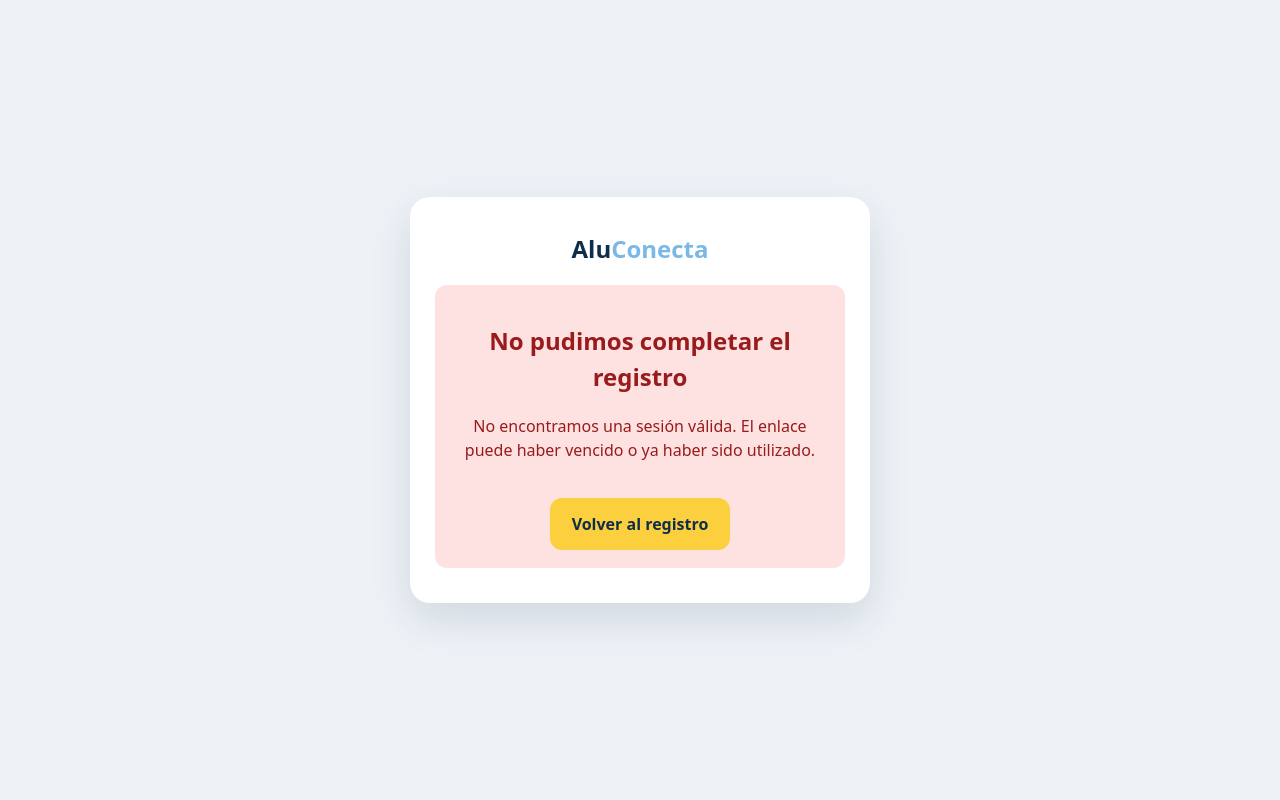
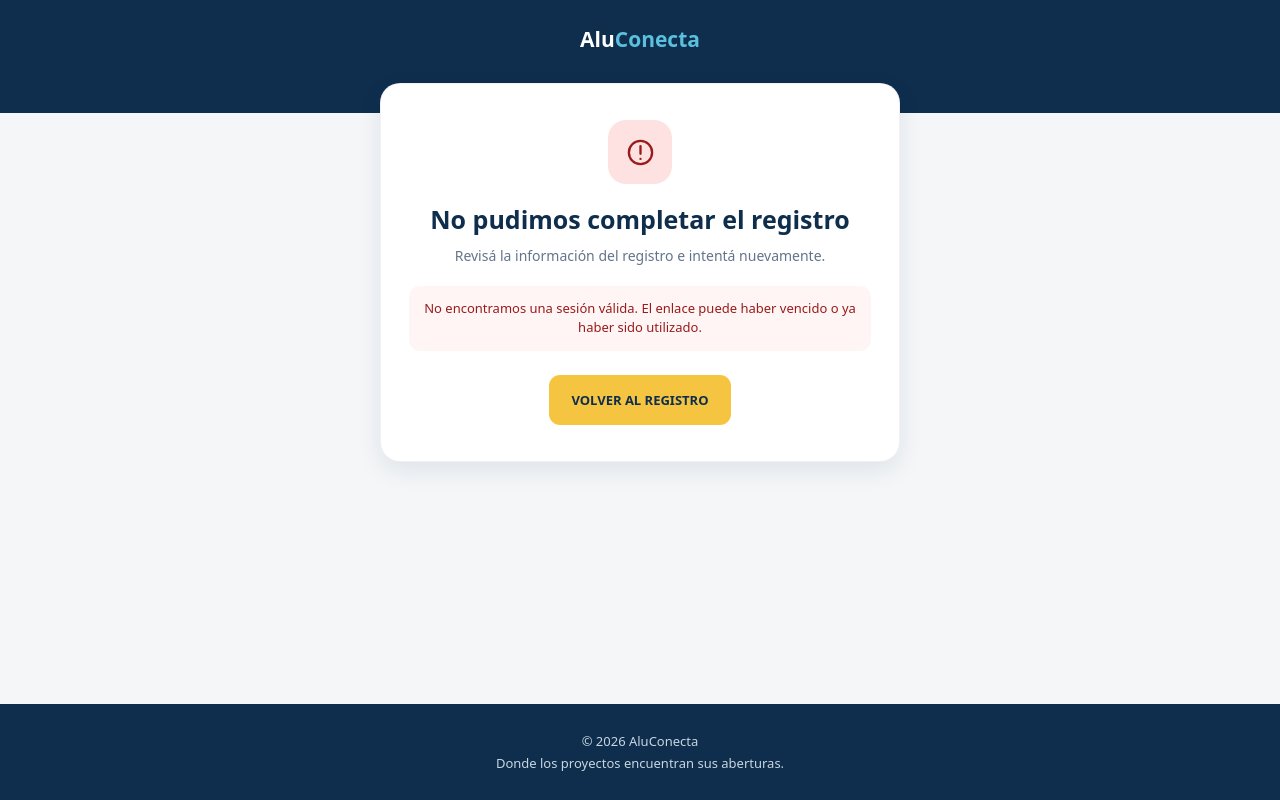
Before and after one commit to lisandsedita-art/aluconecta, a plain HTML site: page confirmacion.html in a window 1280 px wide. Drawn offline with nearby package versions, Linux system fonts and the light colour scheme.

Commit message:
Enhance styles and layout in confirmacion.html
Refactor styles and HTML structure for confirmation page.

```diff
--- a/confirmacion.html
+++ b/confirmacion.html
@@ -16,91 +16,222 @@
       box-sizing: border-box;
     }
 
+    :root {
+      --azul: #0f2e4d;
+      --celeste: #5bc0de;
+      --amarillo: #f5c542;
+      --amarillo-hover: #e5b632;
+      --fondo: #f4f6f8;
+      --texto: #24313d;
+      --suave: #64748b;
+    }
+
     body {
       margin: 0;
+      min-height: 100vh;
+      display: flex;
+      flex-direction: column;
       font-family:
         system-ui,
         -apple-system,
         Segoe UI,
         Roboto,
-        Arial;
-      background: #eef2f7;
-      color: #0f2e4a;
-      min-height: 100vh;
+        Arial,
+        sans-serif;
+      background: var(--fondo);
+      color: var(--texto);
+    }
+
+    header {
+      background: var(--azul);
+      padding: 25px 20px 60px;
+      text-align: center;
+    }
+
+    .marca {
+      color: white;
+      font-size: 21px;
+      font-weight: 800;
+    }
+
+    .marca span {
+      color: var(--celeste);
+    }
+
+    main {
+      width: calc(100% - 32px);
+      max-width: 520px;
+      flex: 1;
+      margin: -30px auto 40px;
+      position: relative;
+    }
+
+    .tarjeta {
+      min-height: 300px;
+      padding: 36px 28px;
+      display: flex;
+      flex-direction: column;
+      justify-content: center;
+      background: white;
+      border: 1px solid rgba(15,46,77,.07);
+      border-radius: 20px;
+      box-shadow: 0 8px 25px rgba(15,46,77,.09);
+      text-align: center;
+    }
+
+    .estado-icono {
+      width: 64px;
+      height: 64px;
+      margin: 0 auto 20px;
       display: flex;
       align-items: center;
       justify-content: center;
+      border-radius: 18px;
     }
 
-    .contenedor {
-      width: 100%;
-      max-width: 500px;
-      padding: 20px;
+    .estado-icono svg {
+      width: 31px;
+      height: 31px;
     }
 
-    .tarjeta {
-      background: white;
-      padding: 35px 25px;
-      border-radius: 20px;
-      box-shadow: 0 16px 40px #0f2e4a22;
-      text-align: center;
+    .estado-icono.cargando {
+      background: #edf8fb;
+      color: var(--azul);
     }
 
-    h1 {
-      margin-top: 0;
-      color: #0f2e4a;
-    }
-
-    .mensaje {
-      margin-top: 20px;
-      padding: 18px;
-      border-radius: 12px;
-      line-height: 1.5;
-    }
-
-    .cargando {
-      background: #eef2ff;
-      color: #3730a3;
-    }
-
-    .exito {
+    .estado-icono.exito {
       background: #dcfce7;
       color: #166534;
     }
 
-    .error {
+    .estado-icono.error {
       background: #fee2e2;
       color: #991b1b;
     }
 
+    .spinner {
+      width: 29px;
+      height: 29px;
+      border: 3px solid #cdebf3;
+      border-top-color: var(--azul);
+      border-radius: 50%;
+      animation: girar .8s linear infinite;
+    }
+
+    @keyframes girar {
+      to {
+        transform: rotate(360deg);
+      }
+    }
+
+    h1 {
+      margin: 0 0 10px;
+      color: var(--azul);
+      font-size: 25px;
+      line-height: 1.25;
+    }
+
+    .descripcion {
+      max-width: 390px;
+      margin: 0 auto;
+      color: var(--suave);
+      font-size: 14px;
+      line-height: 1.6;
+    }
+
     .boton {
-      display: inline-block;
-      margin-top: 20px;
-      padding: 14px 22px;
-      border-radius: 12px;
-      background: #fbcf3d;
-      color: #0f2e4a;
+      display: inline-flex;
+      min-height: 50px;
+      margin-top: 24px;
+      padding: 12px 22px;
+      align-items: center;
+      justify-content: center;
+      border-radius: 11px;
+      background: var(--amarillo);
+      color: var(--azul);
       text-decoration: none;
+      font-size: 13px;
       font-weight: 800;
+    }
+
+    .boton:hover {
+      background: var(--amarillo-hover);
+    }
+
+    .detalle-error {
+      margin: 18px 0 0;
+      padding: 13px;
+      border-radius: 11px;
+      background: #fff5f5;
+      color: #991b1b;
+      font-size: 13px;
+      line-height: 1.5;
+    }
+
+    footer {
+      padding: 26px 20px;
+      background: var(--azul);
+      color: #c8d5e1;
+      text-align: center;
+      font-size: 13px;
+      line-height: 1.7;
+    }
+
+    @media (max-width: 560px) {
+      header {
+        padding: 23px 18px 54px;
+      }
+
+      main {
+        width: calc(100% - 24px);
+      }
+
+      .tarjeta {
+        min-height: 280px;
+        padding: 31px 21px;
+      }
+
+      h1 {
+        font-size: 23px;
+      }
     }
   </style>
 </head>
 
+
 <body>
 
-<main class="contenedor">
+<header>
+
+  <div class="marca">
+    Alu<span>Conecta</span>
+  </div>
+
+</header>
+
+
+<main>
 
   <section class="tarjeta">
 
-    <h1>
-      Alu<span style="color:#7ab8e6">Conecta</span>
-    </h1>
+    <div id="contenido">
 
-    <div
-      id="mensaje"
-      class="mensaje cargando"
-    >
-      Verificando tu cuenta y creando tu perfil...
+      <div class="estado-icono cargando">
+        <div
+          class="spinner"
+          aria-label="Verificando cuenta"
+        ></div>
+      </div>
+
+      <h1>
+        Estamos verificando tu cuenta
+      </h1>
+
+      <p class="descripcion">
+        Esperá unos segundos mientras completamos
+        tu registro en AluConecta.
+      </p>
+
     </div>
 
   </section>
@@ -108,9 +239,17 @@
 </main>
 
 
+<footer>
+  © 2026 AluConecta
+  <br>
+  Donde los proyectos encuentran sus aberturas.
+</footer>
+
+
 <script
   src="https://cdn.jsdelivr.net/npm/@supabase/supabase-js@2"
 ></script>
+
 
 <script>
 
@@ -128,8 +267,10 @@ const sb =
   );
 
 
-const mensaje =
-  document.getElementById('mensaje');
+const contenido =
+  document.getElementById(
+    'contenido'
+  );
 
 
 function escapeHtml(value) {
@@ -176,54 +317,98 @@ function mostrarError(
   }
 
 
-  mensaje.className =
-    'mensaje error';
+  contenido.innerHTML = `
 
+    <div class="estado-icono error">
 
-  mensaje.innerHTML = `
-    <h2>
+      <svg
+        viewBox="0 0 24 24"
+        fill="none"
+        stroke="currentColor"
+        stroke-width="1.8"
+        stroke-linecap="round"
+        stroke-linejoin="round"
+        aria-hidden="true"
+      >
+        <circle cx="12" cy="12" r="9"/>
+        <path d="M12 7v6"/>
+        <path d="M12 17h.01"/>
+      </svg>
+
+    </div>
+
+    <h1>
       No pudimos completar el registro
-    </h2>
+    </h1>
 
-    <p>
+    <p class="descripcion">
+      Revisá la información del registro
+      e intentá nuevamente.
+    </p>
+
+    <div class="detalle-error">
       ${escapeHtml(texto)}
-    </p>
+    </div>
 
     <a
       href="${destino}"
       class="boton"
     >
-      Volver al registro
+      VOLVER AL REGISTRO
     </a>
+
   `;
 
 }
 
 
-function mostrarExito(tipoUsuario) {
+function mostrarExito(
+  tipoUsuario
+) {
 
   const esCarpintero =
-    tipoUsuario === 'carpintero';
+    tipoUsuario ===
+    'carpintero';
+
+
+  const titulo =
+    esCarpintero
+      ? 'Tu carpintería ya está registrada'
+      : 'Tu cuenta profesional ya está registrada';
 
 
   const texto =
     esCarpintero
 
-      ? 'Tu correo fue verificado y tu perfil de carpintero quedó registrado en AluConecta.'
+      ? 'Tu correo fue verificado y tu perfil de carpintería quedó creado correctamente en AluConecta.'
 
-      : 'Tu correo fue verificado y tu perfil quedó registrado en AluConecta.';
+      : 'Tu correo fue verificado y tu cuenta profesional quedó creada correctamente en AluConecta.';
 
 
-  mensaje.className =
-    'mensaje exito';
+  contenido.innerHTML = `
 
+    <div class="estado-icono exito">
 
-  mensaje.innerHTML = `
-    <h2>
-      ¡Perfil creado correctamente!
-    </h2>
+      <svg
+        viewBox="0 0 24 24"
+        fill="none"
+        stroke="currentColor"
+        stroke-width="1.8"
+        stroke-linecap="round"
+        stroke-linejoin="round"
+        aria-hidden="true"
+      >
+        <circle cx="12" cy="12" r="9"/>
+        <path d="m8 12 2.7 2.7L16.5 9"/>
+      </svg>
 
-    <p>
+    </div>
+
+    <h1>
+      ${titulo}
+    </h1>
+
+    <p class="descripcion">
       ${texto}
     </p>
 
@@ -233,12 +418,15 @@ function mostrarExito(tipoUsuario) {
     >
       CONTINUAR
     </a>
+
   `;
 
 }
 
 
-function validarCliente(metadata) {
+function validarCliente(
+  metadata
+) {
 
   return Boolean(
     metadata.nombre &&
@@ -252,7 +440,9 @@ function validarCliente(metadata) {
 }
 
 
-function validarCarpintero(metadata) {
+function validarCarpintero(
+  metadata
+) {
 
   return Boolean(
     metadata.nombre &&
@@ -270,7 +460,9 @@ async function guardarCliente(
   metadata
 ) {
 
-  if (!validarCliente(metadata)) {
+  if (
+    !validarCliente(metadata)
+  ) {
 
     throw new Error(
       'El registro está incompleto. Volvé al formulario para completar tus datos.'
@@ -333,10 +525,12 @@ async function guardarCarpintero(
   metadata
 ) {
 
-  if (!validarCarpintero(metadata)) {
+  if (
+    !validarCarpintero(metadata)
+  ) {
 
     throw new Error(
-      'El registro del carpintero está incompleto. Volvé al formulario para completar tus datos.'
+      'El registro de la carpintería está incompleto. Volvé al formulario para completar tus datos.'
     );
 
   }
@@ -358,7 +552,8 @@ async function guardarCarpintero(
       : [];
 
 
-  const descripcionPartes = [];
+  const descripcionPartes =
+    [];
 
 
   if (perfiles.length) {
@@ -383,24 +578,13 @@ async function guardarCarpintero(
 
   const descripcion =
     descripcionPartes.length
-      ? descripcionPartes.join(' · ')
+
+      ? descripcionPartes.join(
+          ' · '
+        )
+
       : 'Carpintería de aluminio';
 
-
-  /*
-   * Toda la información se guarda
-   * únicamente en la tabla perfiles.
-   *
-   * perfiles_publicos es una VIEW y
-   * toma automáticamente de perfiles:
-   *
-   * id
-   * created_at
-   * actividades
-   * localidad
-   * servicios
-   * descripcion
-   */
 
   const perfil = {
 
@@ -459,7 +643,8 @@ async function guardarCarpintero(
 
 async function confirmarCuenta() {
 
-  let tipoUsuario = null;
+  let tipoUsuario =
+    null;
 
 
   try {
@@ -497,7 +682,8 @@ async function confirmarCuenta() {
 
 
     tipoUsuario =
-      metadata.tipo_usuario || null;
+      metadata.tipo_usuario ||
+      null;
 
 
     if (
@@ -570,5 +756,6 @@ confirmarCuenta();
 
 </script>
 
+
 </body>
 </html>
```
